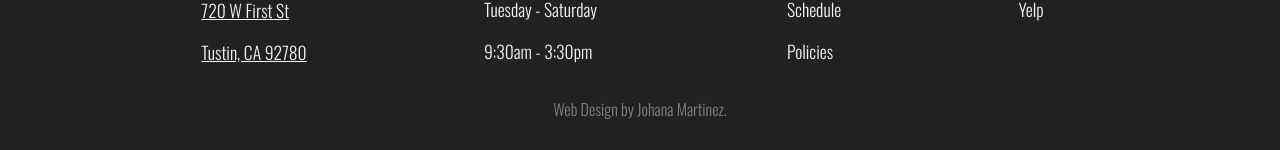
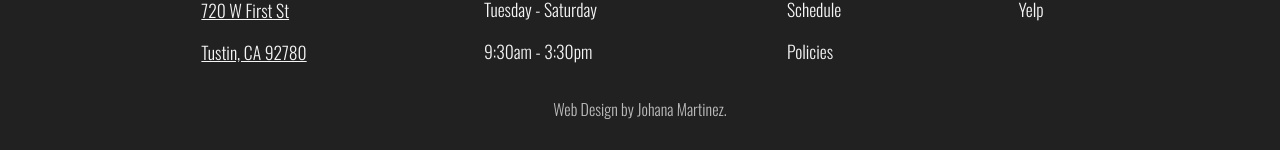
Before and after one commit to johanavane/rd-website, a React (Create React App) app in the folder rd-hairstylist/: page / in a window 1280 px wide. Shown: the part 3883-4033 px from the top of the page. Built offline with nearby package versions, Linux system fonts and the light colour scheme; a web font is replaced by a local one.

Commit message:
changed text color to pass contrast for web accesibility in footet

```diff
--- a/rd-hairstylist/src/styles/Footer.css
+++ b/rd-hairstylist/src/styles/Footer.css
@@ -33,7 +33,7 @@ a.web-design{
     display: flex;
     justify-content: center;
     padding-top: 3vmin;
-    color: gray;
+    color: #bbbbbb;
     font-size: 2vmin;
     text-decoration: none;
 }
```
